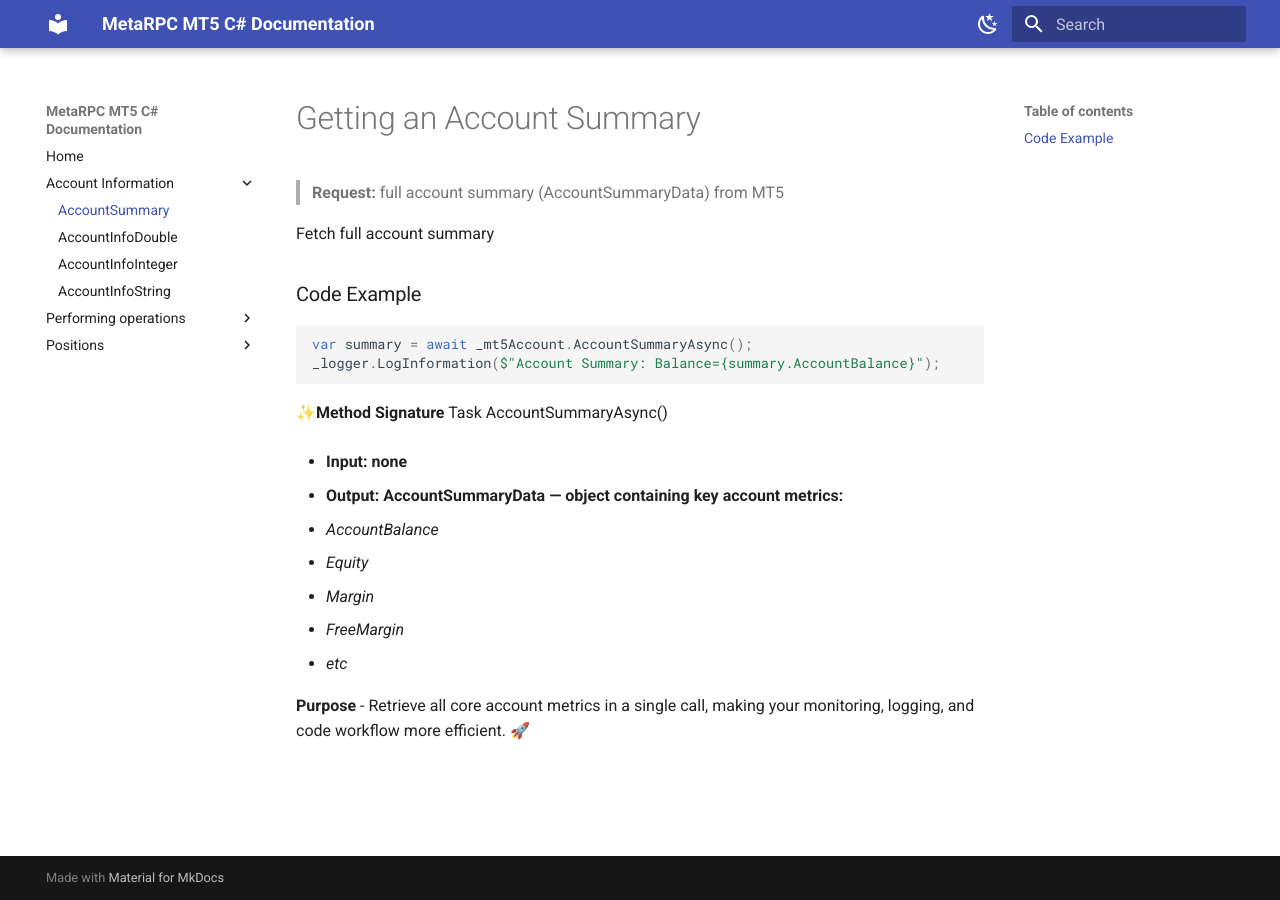
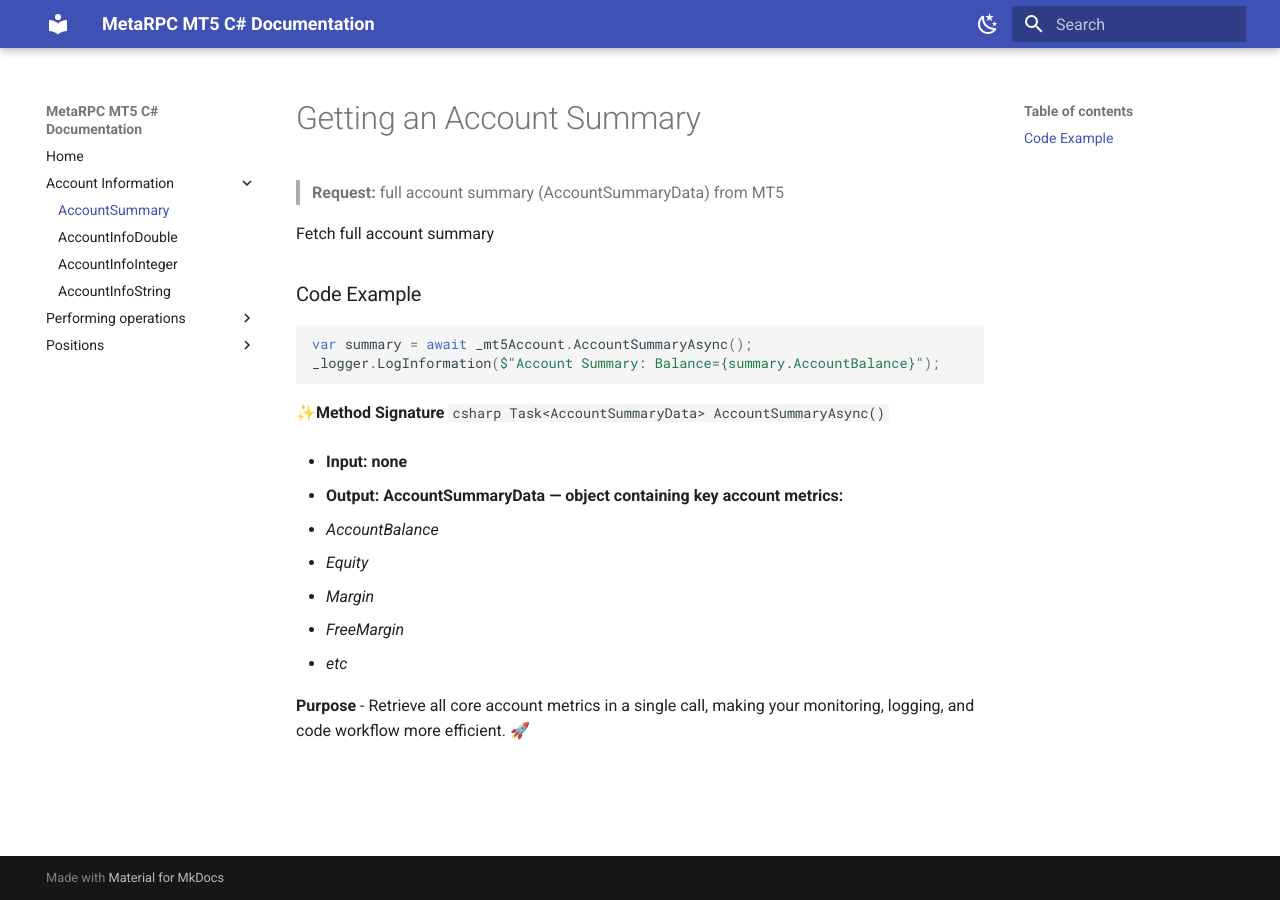
Before and after one commit to MetaRPC/CSharpMT5, an MkDocs documentation site: the page built from docs/account/AccountSummary.md, in a window 1280 px wide. Built offline with MkDocs 1.6.1 and Material for MkDocs 9.7.7, drawn with Linux system fonts in a browser that asks for light colours.

Commit message:
Update AccountSummary.md

````diff
--- a/docs/account/AccountSummary.md
+++ b/docs/account/AccountSummary.md
@@ -11,7 +11,10 @@ var summary = await _mt5Account.AccountSummaryAsync();
 _logger.LogInformation($"Account Summary: Balance={summary.AccountBalance}");
 ```
 
-✨**Method Signature** Task<AccountSummaryData> AccountSummaryAsync()
+✨**Method Signature**
+ ```csharp
+ Task<AccountSummaryData> AccountSummaryAsync()
+```
 
 * **Input: none**
 
````
